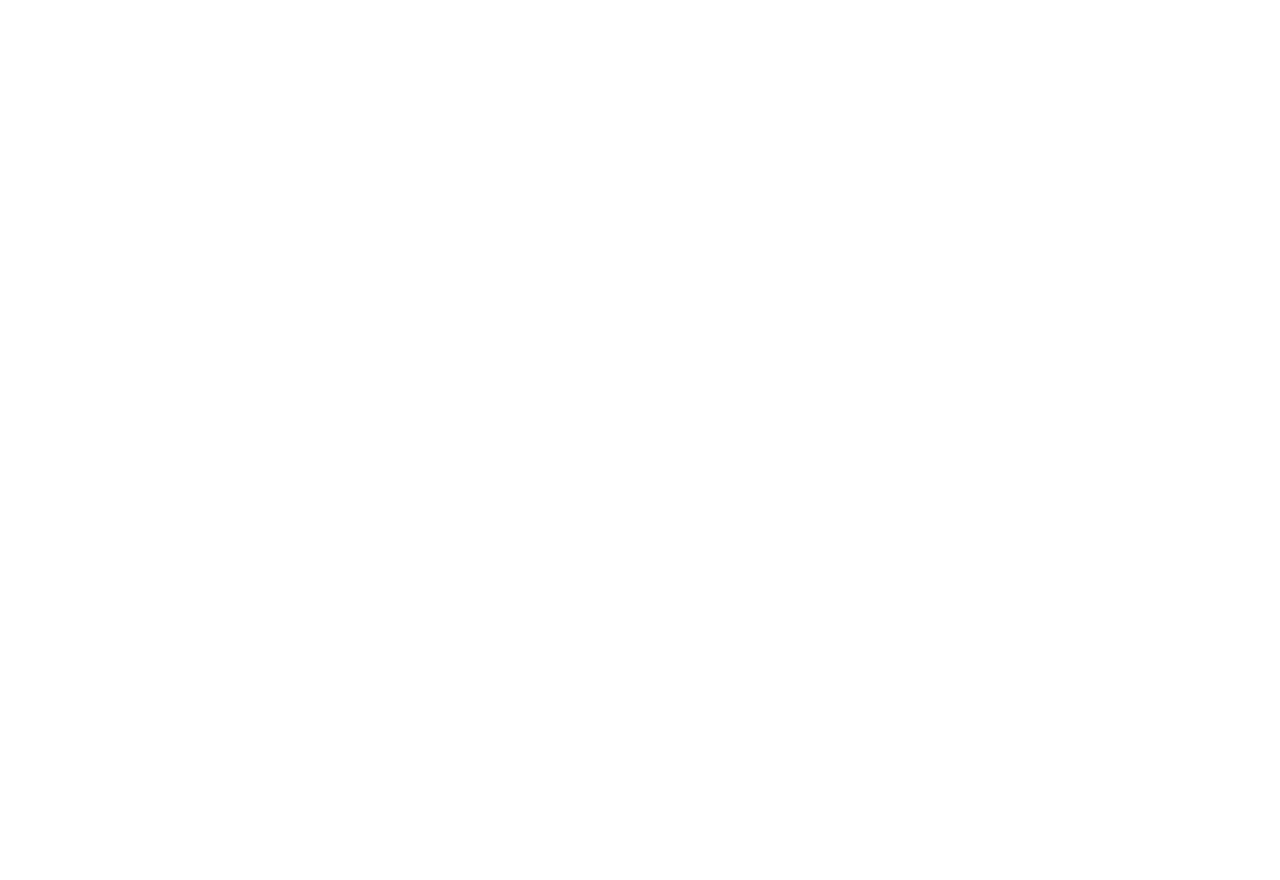
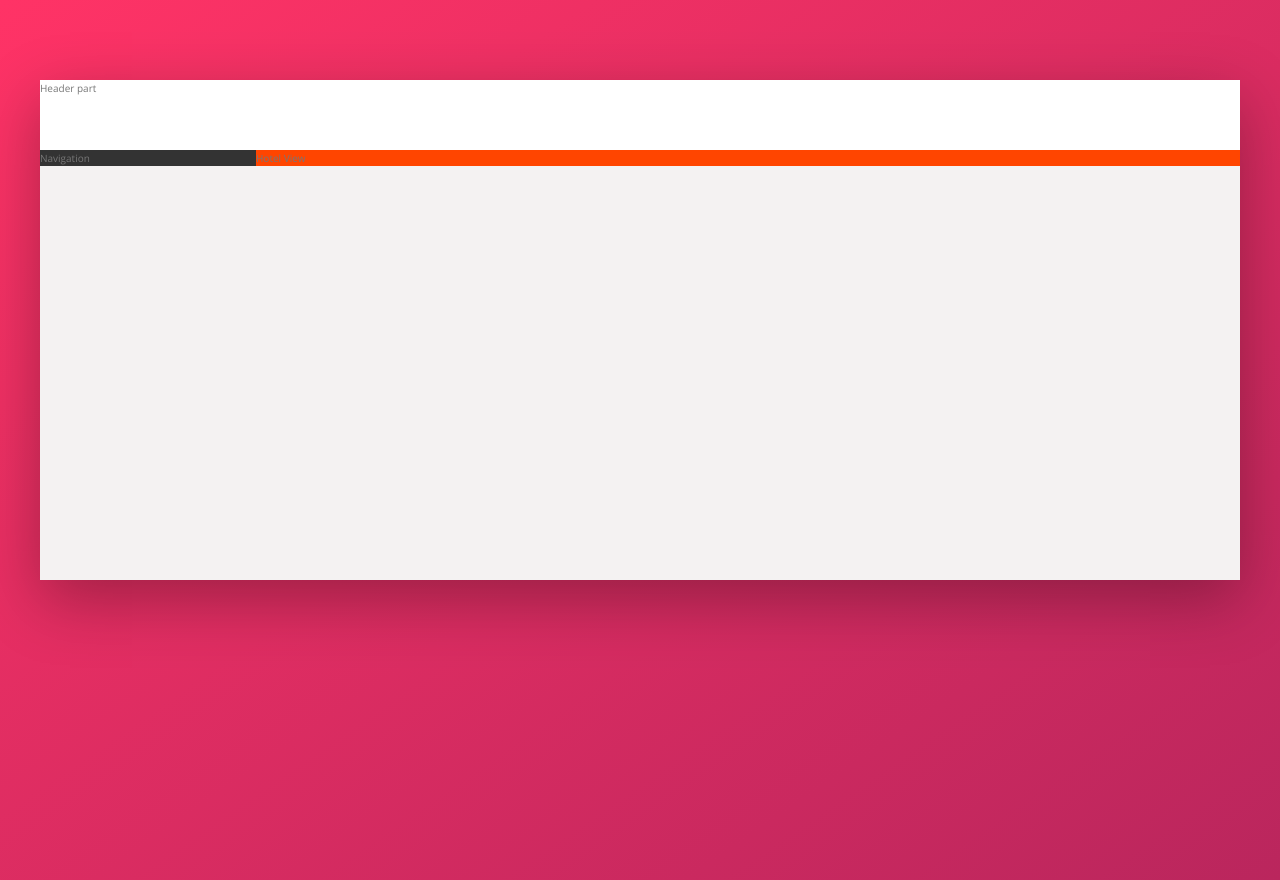
Before and after one commit to FlaviuN93/Trillo-App, a website: page index.html in a window 1280 px wide. Before the commit the page ends 800 px from the top, so only its background shows below. Drawn offline with nearby package versions, Linux system fonts and the light colour scheme.

Commit message:
Starting layout added

```diff
--- a/index.html
+++ b/index.html
@@ -1,16 +1,25 @@
 <!DOCTYPE html>
 <html lang="en">
-    <head>
-        <meta charset="UTF-8">
-        <meta name="viewport" content="width=device-width, initial-scale=1.0">
+	<head>
+		<meta charset="UTF-8" />
+		<meta name="viewport" content="width=device-width, initial-scale=1.0" />
 
-        <link href="https://fonts.googleapis.com/css?family=Open+Sans:300,400,600" rel="stylesheet">
-        <link rel="stylesheet" href="css/style.css">
-        <link rel="shortcut icon" type="image/png" href="img/favicon.png">
+		<link
+			href="https://fonts.googleapis.com/css?family=Open+Sans:300,400,600"
+			rel="stylesheet"
+		/>
+		<link rel="stylesheet" href="sass/main.css" />
+		<link rel="shortcut icon" type="image/png" href="img/favicon.png" />
 
-        <title>trillo &mdash; Your all-in-one booking app</title>
-    </head>
-    <body>
-
-    </body>
+		<title>trillo &mdash; Your all-in-one booking app</title>
+	</head>
+	<body>
+		<div class="container">
+			<header class="header">Header part</header>
+			<div class="content">
+				<nav class="sidebar">Navigation</nav>
+				<main class="hotel-view">Hotel View</main>
+			</div>
+		</div>
+	</body>
 </html>
--- /dev/null
+++ b/sass/_base.scss
@@ -0,0 +1,54 @@
+/*
+COLORS
+
+
+
+*/
+
+:root {
+	--color-primary: #eb2f64;
+	--color-primary-light: #ff3366;
+	--color-primary-dark: #ba265d;
+
+	--color-grey-light-1: #faf9f9;
+	--color-grey-light-2: #f4f2f2;
+	--color-grey-light-3: #f0eeee;
+	--color-grey-light-4: #ccc;
+
+	--color-grey-dark-1: #333;
+	--color-grey-dark-2: #777;
+	--color-grey-dark-3: #999;
+	--shadow-dark: 0 2rem 6rem rgba(0, 0, 0, 0.3);
+}
+
+* {
+	margin: 0;
+	padding: 0;
+}
+
+*,
+*::after,
+*::before {
+	box-sizing: inherit;
+}
+
+html {
+	box-sizing: border-box;
+	font-size: 62.5%; // 1 rem = 10px , 10px/16px = 62.5%
+}
+
+body {
+	font-family: "Open Sans", sans-serif;
+	font-weight: 400;
+	line-height: 1.6;
+	color: var(--color-grey-dark-2);
+	background-image: linear-gradient(
+		to right bottom,
+		var(--color-primary-light),
+		var(--color-primary-dark)
+	);
+	background-size: cover;
+	background-repeat: no-repeat;
+
+	min-height: 100vh;
+}
--- /dev/null
+++ b/sass/_layout.scss
@@ -0,0 +1,27 @@
+.container {
+	max-width: 120rem;
+	margin: 8rem auto;
+	background-color: var(--color-grey-light-2);
+	box-shadow: var(--shadow-dark);
+	min-height: 50rem;
+}
+
+.header {
+	height: 7rem;
+	background-color: #fff;
+	border-bottom: var(--color-grey-light-2);
+}
+
+.content {
+	display: flex;
+}
+
+.sidebar {
+	background-color: var(--color-grey-dark-1);
+	flex: 0 1 18%;
+}
+
+.hotel-view {
+	background-color: orangered;
+	flex: 1;
+}
--- a/sass/main.scss
+++ b/sass/main.scss
@@ -1,17 +1,3 @@
-/*
-COLORS
-
-Primary: #eb2f64
-Primary light: #FF3366
-Primary dark: #BA265D
-
-Grey light 1: #faf9f9
-Grey light 2: #f4f2f2
-Grey light 3: #f0eeee
-Grey light 4: #ccc
-
-Grey dark 1: #333
-Grey dark 2: #777
-Grey dark 3: #999
-
-*/
+@import "./base";
+@import "./component";
+@import "./layout";
```
Also changed, not shown: package.json (+3 -11 lines), sass/_component.scss (added), sass/main.css (added), 2 other files.
